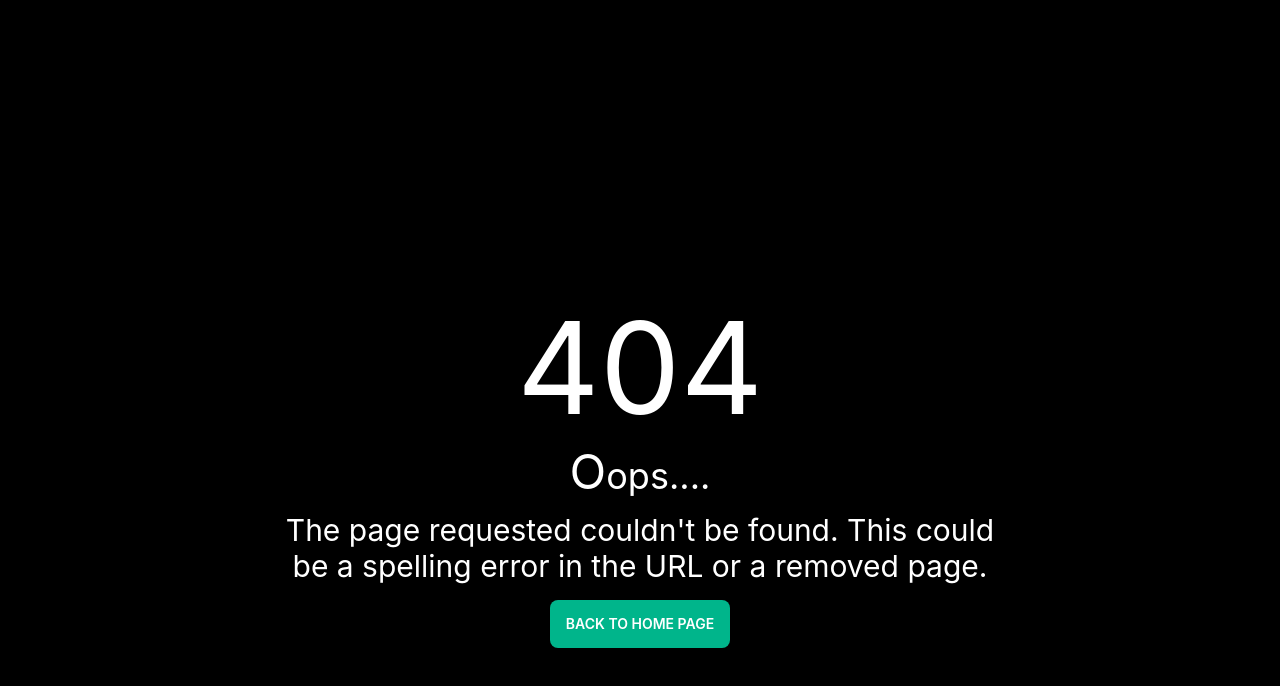
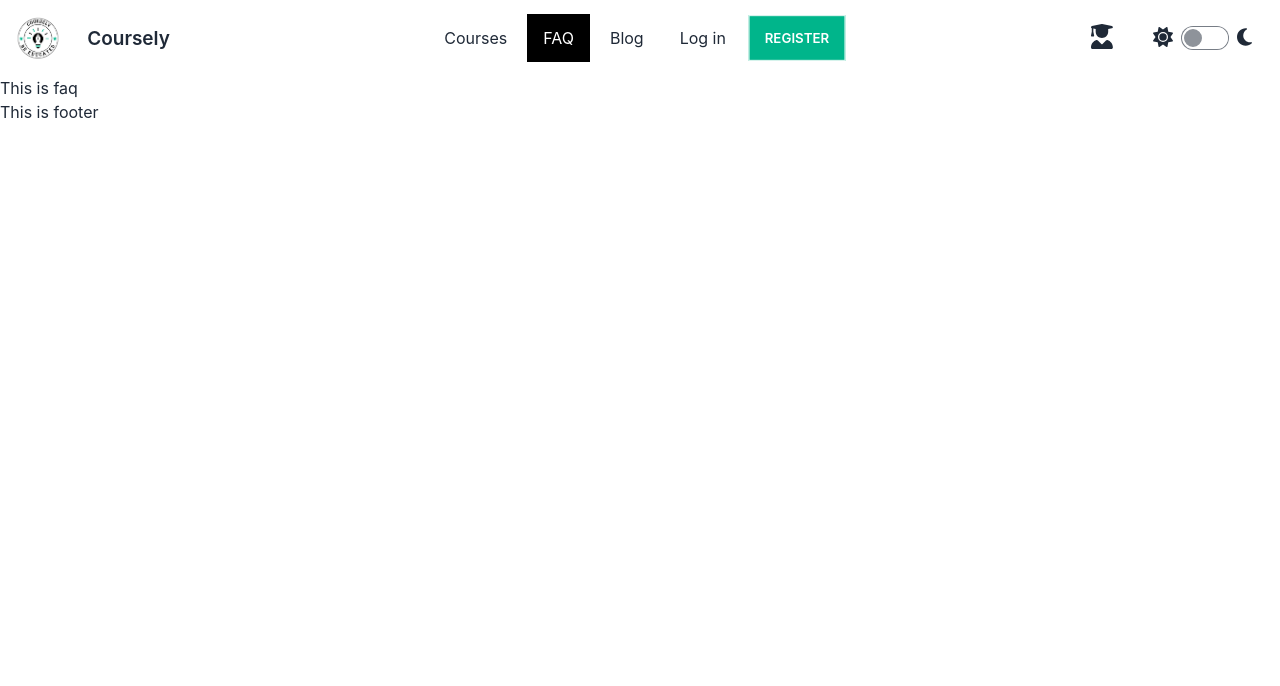
Before and after one commit to amanat-mahmud/Coursely, a React (Create React App) app: page /faq in a window 1280 px wide. Before the commit this address had no page. Shown: the top 686 px of the page. Built offline with nearby package versions, Linux system fonts and the light colour scheme.

Commit message:
dark mode toogle fully functional

```diff
--- a/src/App.js
+++ b/src/App.js
@@ -1,9 +1,13 @@
+import { useContext } from 'react';
 import { RouterProvider } from 'react-router-dom';
 import './App.css';
+import { AuthContext } from './context/Auth/AuthProvider';
 import {route} from './Routes/Routes/Routes'
 function App() {
+  const {isDark} = useContext(AuthContext)
   return (
-    <div className="dark">
+
+    <div className={isDark?'dark':null}>
       <RouterProvider router={route}></RouterProvider>
     </div>
   );
--- /dev/null
+++ b/src/Pages/Courses/Courses.js
@@ -0,0 +1,29 @@
+import React from 'react';
+import { NavLink, useLoaderData } from 'react-router-dom';
+
+const Courses = () => {
+    const courses = useLoaderData();
+    console.log(courses);
+    let allCategory = [];
+    courses.forEach(courses => {
+        if(!allCategory.includes(courses.category_name)){
+            allCategory.push(courses.category_name);
+        }
+    });
+    console.log(allCategory);
+    return (
+        <div className='grid grid-cols-1 md:grid-cols-3 md:gap-4'>
+            <div className='col-span-1 ml-8'>
+                <NavLink to='/courses' className={(isActive)=>isActive?'text-[#00b58b]':'text-white'}><p className='bg-black p-5 m-5 text-center text-2xl '>All categories</p></NavLink>
+            {
+                allCategory.map(cat=><p className='bg-black text-2xl text-white p-5 m-5 text-center'>{cat}</p>)
+            }
+            </div>
+            <div className='col-span-1 md:col-span-2'>
+            <h1>Courses</h1>
+            </div>
+        </div>
+    );
+};
+
+export default Courses;<h1>In side courses</h1>
--- a/src/Pages/Shared/Header/Header.js
+++ b/src/Pages/Shared/Header/Header.js
@@ -1,11 +1,14 @@
 import { FontAwesomeIcon } from '@fortawesome/react-fontawesome';
 import { faMoon, faSun, faUserGraduate } from '@fortawesome/free-solid-svg-icons'
-import React from 'react';
-import { Link } from 'react-router-dom';
+import React, { useContext } from 'react';
+import { NavLink } from 'react-router-dom';
 import logo from '../../../assets/images/coursely.png';
+import { AuthContext } from '../../../context/Auth/AuthProvider';
 const Header = () => {
+    const {isDark,setDark} = useContext(AuthContext);
     const handleToggleClick = () =>{
-        console.log("clicked");
+        setDark(!isDark);
+        // console.log(isDark)
     }
     return (
         <div>
@@ -17,28 +20,34 @@ const Header = () => {
                             <svg xmlns="http://www.w3.org/2000/svg" className="h-5 w-5" fill="none" viewBox="0 0 24 24" stroke="currentColor"><path strokeLinecap="round" strokeLinejoin="round" strokeWidth="2" d="M4 6h16M4 12h8m-8 6h16" /></svg>
                         </label>
                         <ul tabIndex="0" className="menu menu-compact dropdown-content mt-3 p-2 shadow bg-base-100 rounded-box w-52 dark:bg-black">
-                            <li><Link to="/courses">Courses</Link></li>
-                            <li><Link>FAQ</Link></li>
-                            <li><Link>Blog</Link></li>
-                            <li><Link>Log in</Link></li>
-                            <li><Link className='btn  bg-white dark:text-[#00b58b] hover:bg-[#00b58b] dark:hover:text-white'>Register</Link></li>
+                            <li><NavLink className={({ isActive }) =>
+              isActive ? "bg-[#00b58b]" : undefined }
+              to="/courses">Courses</NavLink></li>
+                            <li><NavLink to="/faq">FAQ</NavLink></li>
+                            <li><NavLink to="/blog">Blog</NavLink></li>
+                            <li><NavLink to="/login">Log in</NavLink></li>
+                            <li><NavLink className='btn  bg-white dark:text-[#00b58b] hover:bg-[#00b58b] dark:hover:text-white' to='/register'>Register</NavLink></li>
                         </ul>
                     </div>
-                    <Link to='/'><img src={logo} alt="Coursely-logo" style={{width:'60px'}}></img></Link>
-                    <Link className="btn btn-ghost normal-case text-xl hidden md:flex">Coursely</Link>
+                    <NavLink to='/'><img src={logo} alt="Coursely-logo" style={{width:'60px'}}></img></NavLink>
+                    <NavLink to='/' className="btn btn-ghost normal-case text-xl hidden md:flex">Coursely</NavLink>
                 </div>
                 {/* In laptop device */}
                 <div className="navbar-center hidden lg:flex">
                     <ul className="menu menu-horizontal p-0">
-                        <li className='mr-1'><Link to="/courses">Courses</Link></li>
-                        <li className='mr-1'><Link>FAQ</Link></li>
-                        <li className='mr-1'><Link>Blog</Link></li>
-                        <li className='mr-1'><Link>Log in</Link></li>
-                        <li className='mr-1'><Link className='btn bg-[#00b58b] border-solid border-white hover:bg-white text-white hover:text-[#00b58b]  hover:border-[#00b58b] hover:border-solid dark:border-none'>Register</Link></li>
+                        <li className='mr-1'><NavLink to="/courses" className={({ isActive }) =>
+              isActive ? "bg-black text-white dark:bg-white dark:text-black " : undefined }>Courses</NavLink></li>
+                        <li className='mr-1'><NavLink to="/faq" className={({ isActive }) =>
+              isActive ? "bg-black text-white dark:bg-white dark:text-black " : undefined }>FAQ</NavLink></li>
+                        <li className='mr-1'><NavLink to="/blog" className={({ isActive }) =>
+              isActive ? "bg-black text-white dark:bg-white dark:text-black " : undefined }>Blog</NavLink></li>
+                        <li className='mr-1'><NavLink to="/login" className={({ isActive }) =>
+              isActive ? "bg-black text-white dark:bg-white dark:text-black " : undefined }>Log in</NavLink></li>
+                        <li className='mr-1'><NavLink to='/register' className='btn bg-[#00b58b] border-solid border-white hover:bg-white text-white hover:text-[#00b58b]  hover:border-[#00b58b] hover:border-solid dark:border-none'>Register</NavLink></li>
                     </ul>
                 </div>
                 <div className="navbar-end">
-                    <span className='mr-2 lg:mr-10'><FontAwesomeIcon icon={faUserGraduate} style={{fontSize:'25px'}}></FontAwesomeIcon></span>
+                    <span className='mr-2 lg:mr-10 tooltip tooltip-bottom' data-tip="user"><FontAwesomeIcon icon={faUserGraduate} style={{fontSize:'25px'}}></FontAwesomeIcon></span>
                     <span><FontAwesomeIcon icon={faSun} style={{fontSize:'20px'}}
                     ></FontAwesomeIcon></span>
                 <input type="checkbox" className="toggle toggle-md mx-2" onClick={handleToggleClick}/>
--- a/src/Routes/Routes/Routes.js
+++ b/src/Routes/Routes/Routes.js
@@ -1,5 +1,6 @@
 import { createBrowserRouter } from "react-router-dom";
 import Main from "../../layout/Main/Main";
+import Courses from "../../Pages/Courses/Courses";
 import Error from "../../Pages/Error/Error";
 
 
@@ -12,10 +13,28 @@ export const route = createBrowserRouter([
                 path:'/',
                 element:<div>Home</div>
             },
-        {
-            path:'/courses',
-            element:<div>This is courses</div>
-        }],
+            {
+                path:'/courses',
+                element:<Courses></Courses>,
+                loader: ()=>fetch('https://coursely-server.vercel.app/courses')
+            },
+            {
+                path:'/faq',
+                element:<div>This is faq</div>
+            },
+            {
+                path:'/blog',
+                element:<div>This is blog</div>
+            },
+            {
+                path:'/login',
+                element:<div>This is log in</div>
+            },
+            {
+                path:'/register',
+                element:<div>This is register</div>
+            },
+    ],
         errorElement:<Error></Error>
     }
 ])
--- /dev/null
+++ b/src/context/Auth/AuthProvider.js
@@ -0,0 +1,17 @@
+import React, { createContext, useState } from 'react';
+export const AuthContext = createContext();
+ const AuthProvider = ({children}) => {
+    const [user,setUser] = useState(null);
+    const [isDark,setDark]= useState(false);
+    const authInfo = {user,setUser,setDark,isDark}
+    return (
+        <div>
+            <AuthContext.Provider
+            value={authInfo}>
+                {children}
+            </AuthContext.Provider>
+        </div>
+    );
+};
+
+export default AuthProvider;
--- a/src/index.js
+++ b/src/index.js
@@ -3,11 +3,14 @@ import ReactDOM from 'react-dom/client';
 import './index.css';
 import App from './App';
 import reportWebVitals from './reportWebVitals';
+import AuthProvider from './context/Auth/AuthProvider';
 
 const root = ReactDOM.createRoot(document.getElementById('root'));
 root.render(
   <React.StrictMode>
+    <AuthProvider>
     <App />
+    </AuthProvider>
   </React.StrictMode>
 );
 
```
